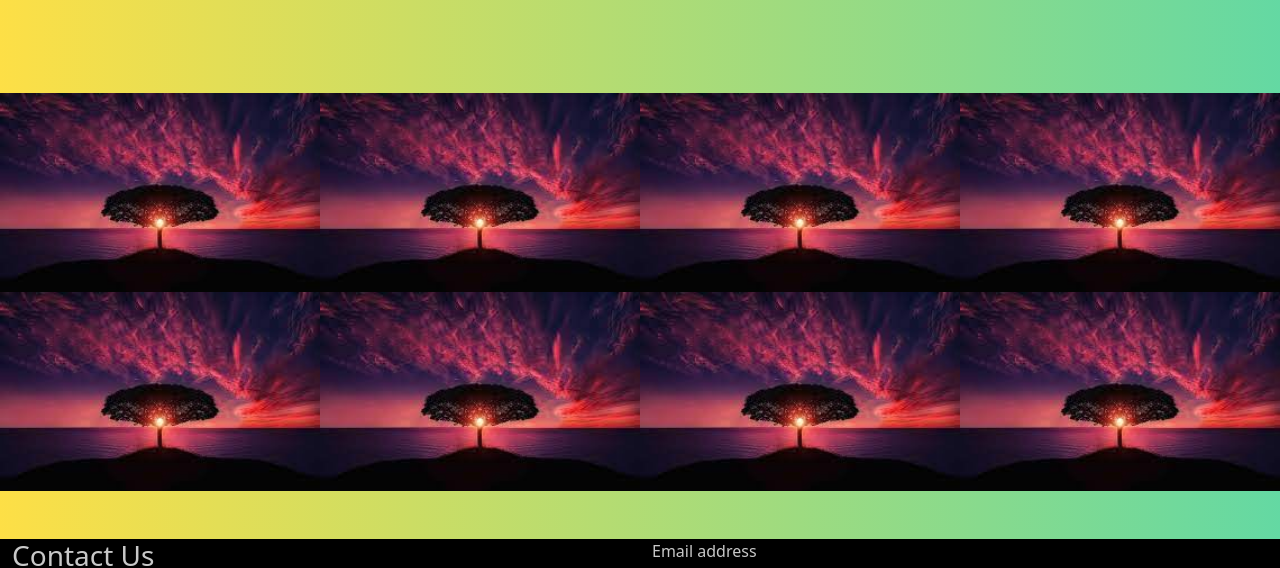
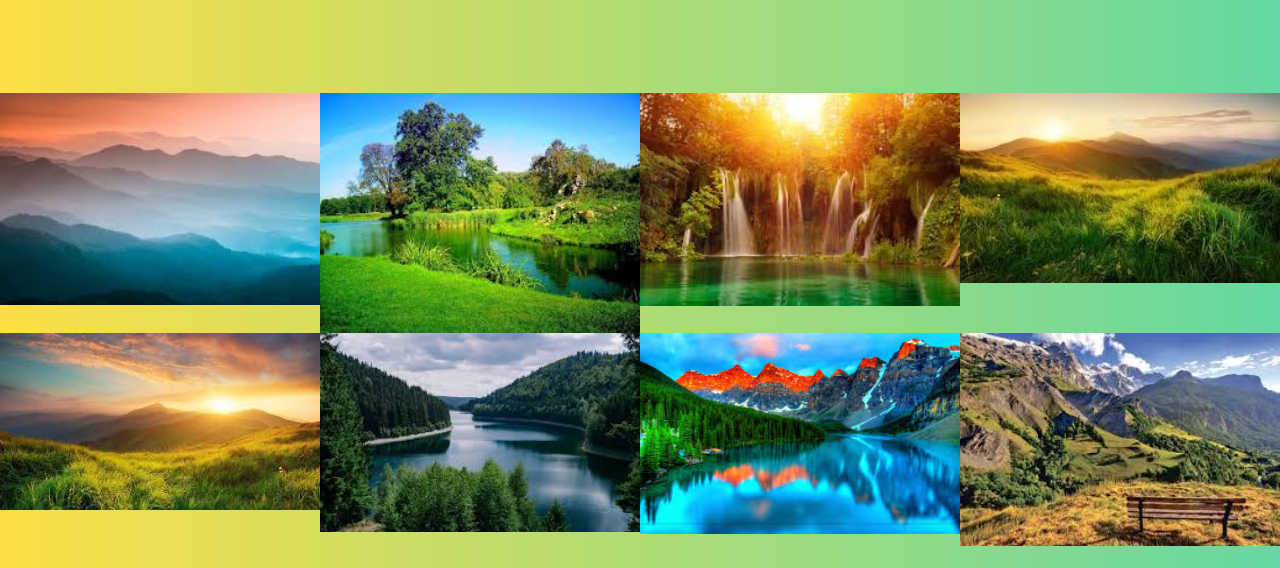
Before and after one commit to DevanshSaini18/Web-devlopment-learning-source, a plain HTML site: page index.html in a window 1280 px wide. Shown: the part 2730-3298 px from the top of the page. Drawn offline with nearby package versions, Linux system fonts and the light colour scheme.

Commit message:
Update index.html

```diff
--- a/index.html
+++ b/index.html
@@ -247,7 +247,7 @@
     <div class="row">
       <div class="col-md-3 col-sm-6">
         <div class="imagecontainer">
-          <img src="pictures/pic1.jpg" width=100% alt="...">
+          <img src="pictures/nature2.jpg" width=100% alt="...">
           <div class="imgageoverlay">
             <div class="imgtext">
               <h4>Web design</h4>
@@ -259,7 +259,7 @@
       </div>
       <div class="col-md-3 col-sm-6">
         <div class="imagecontainer">
-          <img src="pictures/pic1.jpg" width=100% alt="...">
+          <img src="pictures/nature3.jpg" width=100% alt="...">
           <div class="imgageoverlay">
             <div class="imgtext">
               <h4>Web design</h4>
@@ -271,7 +271,7 @@
       </div>
       <div class="col-md-3 col-sm-6">
         <div class="imagecontainer">
-          <img src="pictures/pic1.jpg" width=100% alt="...">
+          <img src="pictures/nature4.jpg" width=100% alt="...">
           <div class="imgageoverlay">
             <div class="imgtext">
               <h4>Web design</h4>
@@ -283,7 +283,7 @@
       </div>
       <div class="col-md-3 col-sm-6">
         <div class="imagecontainer">
-          <img src="pictures/pic1.jpg" width=100% alt="...">
+          <img src="pictures/nature5.jpg" width=100% alt="...">
           <div class="imgageoverlay">
             <div class="imgtext">
               <h4>Web design</h4>
@@ -297,7 +297,7 @@
     <div class="row">
       <div class="col-md-3 col-sm-6">
         <div class="imagecontainer">
-          <img src="pictures/pic1.jpg" width=100% alt="...">
+          <img src="pictures/nature6.jpg" width=100% alt="...">
           <div class="imgageoverlay">
             <div class="imgtext">
               <h4>Web design</h4>
@@ -309,7 +309,7 @@
       </div>
       <div class="col-md-3 col-sm-6">
         <div class="imagecontainer">
-          <img src="pictures/pic1.jpg" width=100% alt="...">
+          <img src="pictures/nature7.jpg" width=100% alt="...">
           <div class="imgageoverlay">
             <div class="imgtext">
               <h4>Web design</h4>
@@ -321,7 +321,7 @@
       </div>
       <div class="col-md-3 col-sm-6">
         <div class="imagecontainer">
-          <img src="pictures/pic1.jpg" width=100% alt="...">
+          <img src="pictures/nature8.jpg" width=100% alt="...">
           <div class="imgageoverlay">
             <div class="imgtext">
               <h4>Web design</h4>
@@ -333,7 +333,7 @@
       </div>
       <div class="col-md-3 col-sm-6">
         <div class="imagecontainer">
-          <img src="pictures/pic1.jpg" width=100%  alt="...">
+          <img src="pictures/nature9.jpg" width=100%  alt="...">
           <div class="imgageoverlay">
             <div class="imgtext">
               <h4>Web design</h4>
```
